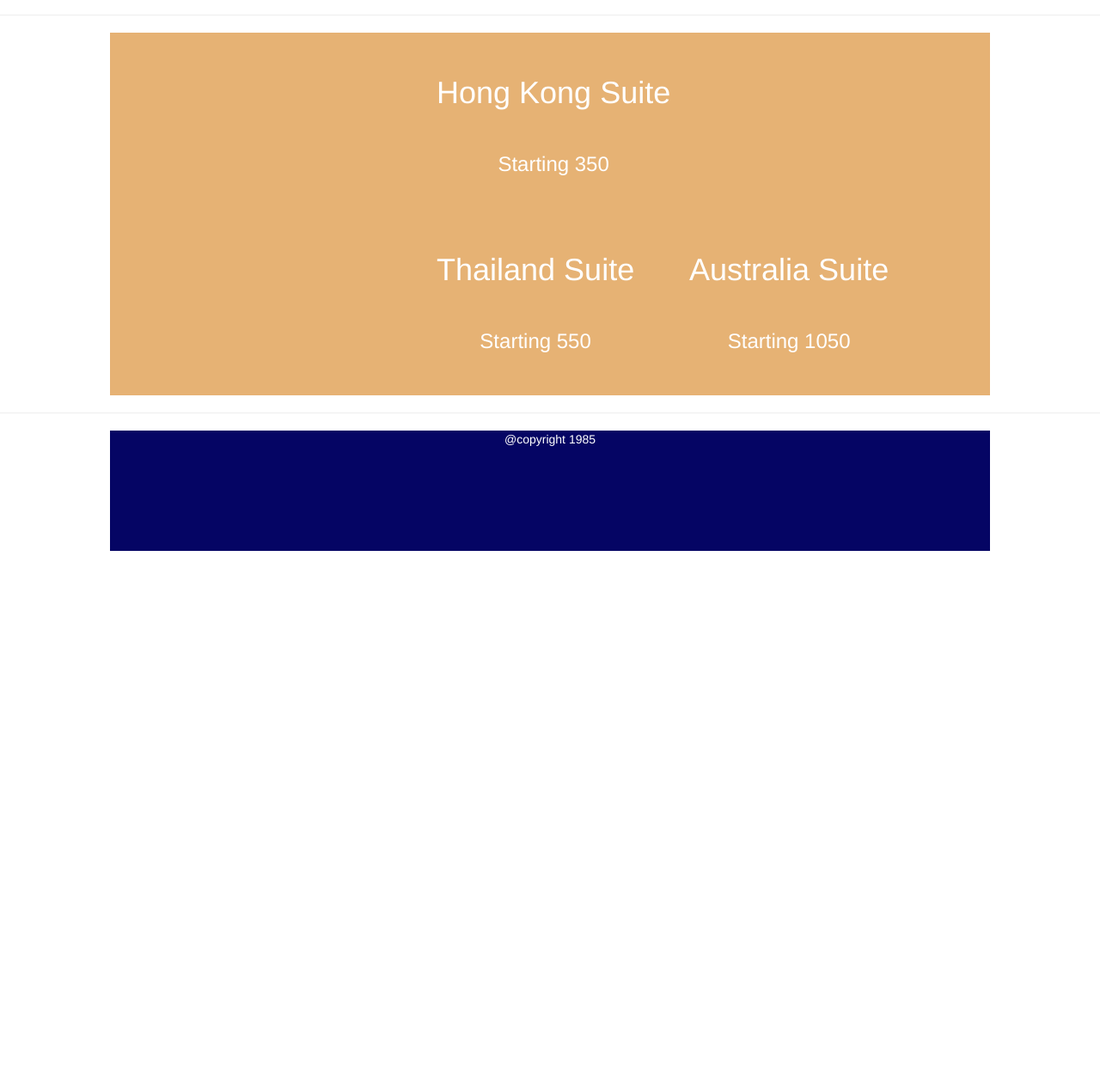
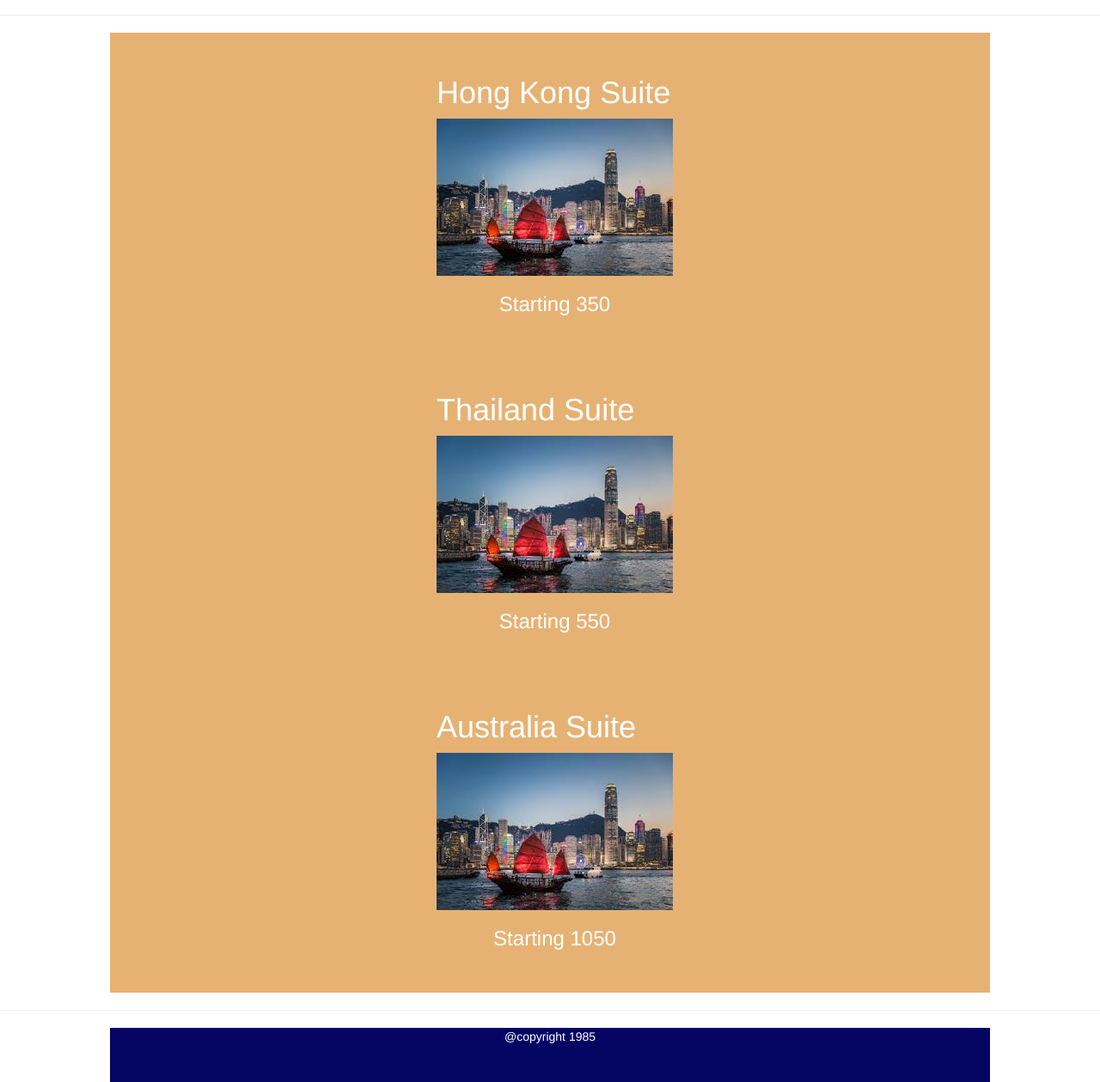
Before and after one commit to KyleTimothy/03-challenge-travel-fed-responsive-design, a plain HTML site: page index.html in a window 1280 px wide. Shown: the part 1317-2576 px from the top of the page at 86% size. Before the commit the page ends 1958 px from the top, so only its background shows below. Drawn offline with nearby package versions, Linux system fonts and the light colour scheme; a script that the page names is missing; files whose address does not match are found by name.

Commit message:
Update index.html

```diff
--- a/index.html
+++ b/index.html
@@ -99,7 +99,7 @@
          <ul id="listed">
              <li class="suites" >
                  <h1>Hong Kong Suite</h1>
-                 <img src="./images/hong.jpg" alt="">
+                 <img src="./hong.jpg" alt="">
                  <h3> Starting 350</h3>
              </li>
 
@@ -107,7 +107,7 @@
 
              <li class="suites" >
                  <h1>Thailand Suite</h1>
-                 <img src="./images/hong.jpg" alt="">
+                 <img src="./hong.jpg" alt="">
                  <h3> Starting 550</h3>
              </li>
 
@@ -115,7 +115,7 @@
 
              <li class="suites" >
                  <h1>Australia Suite</h1>
-                 <img src="./images/hong.jpg" alt="">
+                 <img src="./hong.jpg" alt="">
                  <h3> Starting 1050</h3>
 
              </li>
```
